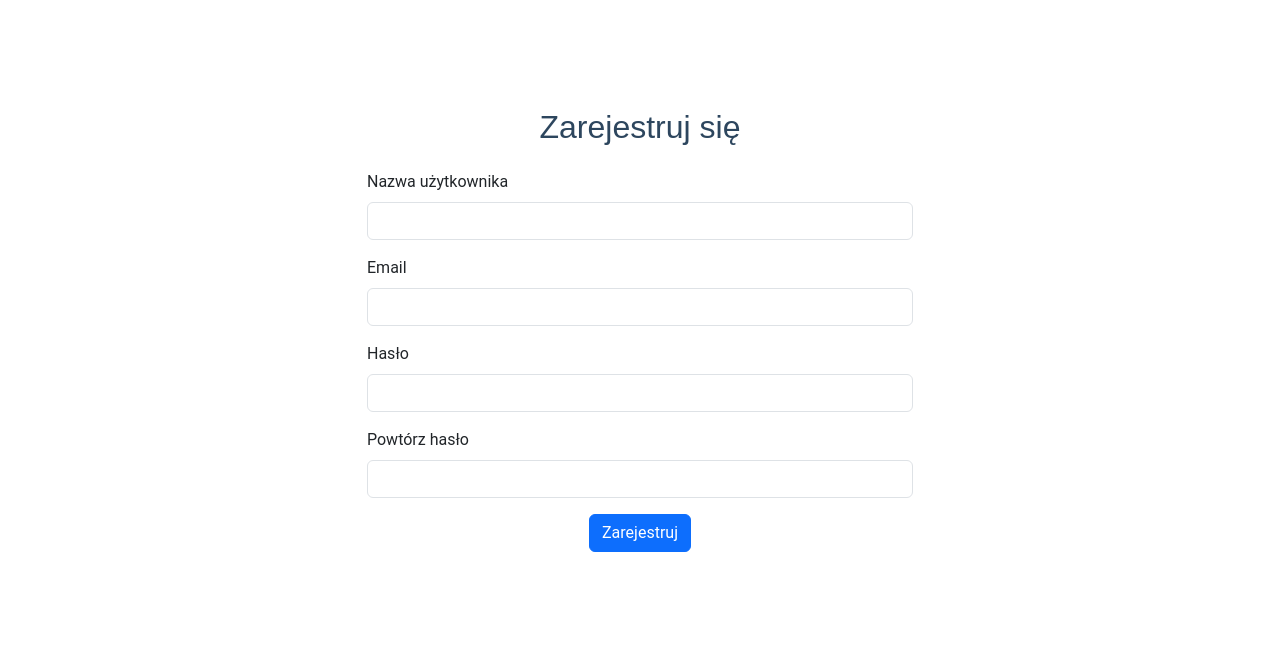
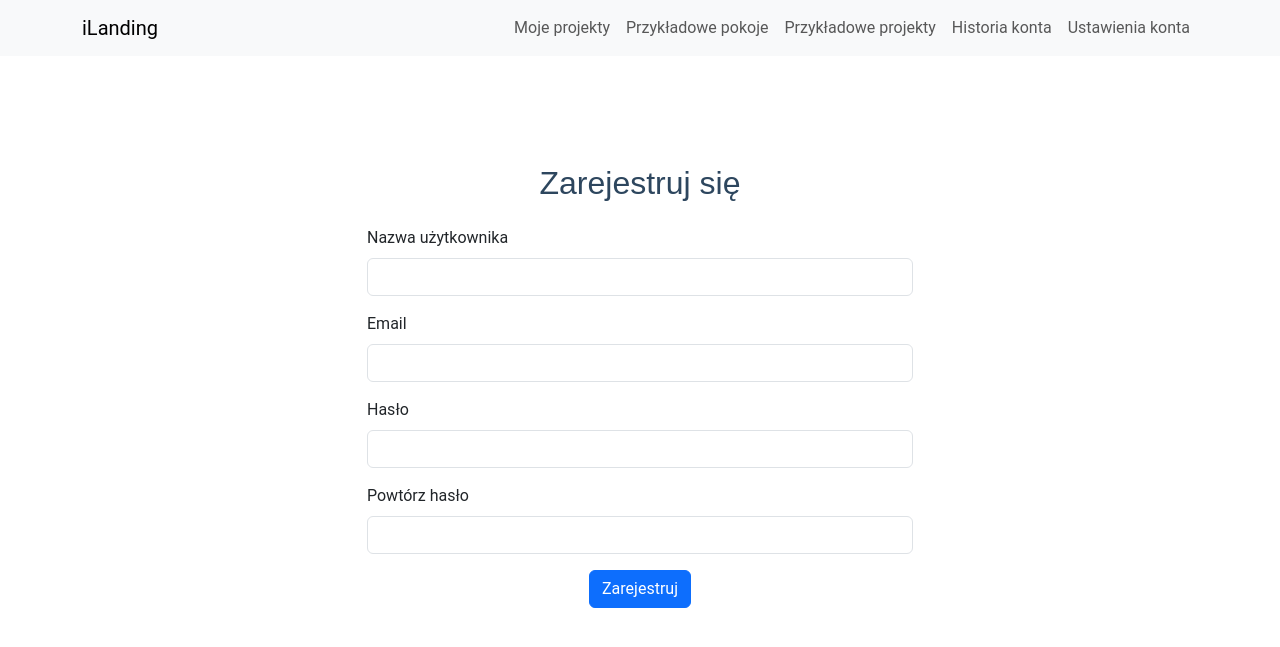
Before and after one commit to DorianWlodarczykZapas/AcousticAbsorptionCalc, a Django app: page /users/register/ in a window 1280 px wide. Shown: the top 647 px of the page. Run offline with Django 5.2, Linux system fonts and the light colour scheme; parts of the project's set-up code (start-up, migrations or seed data) failed here and were passed over; some libraries are stand-ins or nearby versions.

Commit message:
feat: Implementation of navbar in basic html file

```diff
--- a/AcousticAbsorptionCalc/users/templates/users/base.html
+++ b/AcousticAbsorptionCalc/users/templates/users/base.html
@@ -16,7 +16,41 @@
         {% block extra_head %}{% endblock %}
     </head>
     <body>
-        {% block header %}{% endblock %}
+        {% block header %}
+            <nav class="navbar navbar-expand-lg navbar-light bg-light mb-4">
+                <div class="container">
+                    <a class="navbar-brand" href="{% url 'home' %}">iLanding</a>
+                    <button class="navbar-toggler"
+                            type="button"
+                            data-bs-toggle="collapse"
+                            data-bs-target="#navbarNav"
+                            aria-controls="navbarNav"
+                            aria-expanded="false"
+                            aria-label="Toggle navigation">
+                        <span class="navbar-toggler-icon"></span>
+                    </button>
+                    <div class="collapse navbar-collapse" id="navbarNav">
+                        <ul class="navbar-nav ms-auto">
+                            <li class="nav-item">
+                                <a class="nav-link" href="{% url 'my_projects' %}">Moje projekty</a>
+                            </li>
+                            <li class="nav-item">
+                                <a class="nav-link" href="{% url 'sample_rooms' %}">Przykładowe pokoje</a>
+                            </li>
+                            <li class="nav-item">
+                                <a class="nav-link" href="{% url 'sample_projects' %}">Przykładowe projekty</a>
+                            </li>
+                            <li class="nav-item">
+                                <a class="nav-link" href="{% url 'account_history' %}">Historia konta</a>
+                            </li>
+                            <li class="nav-item">
+                                <a class="nav-link" href="{% url 'account_settings' %}">Ustawienia konta</a>
+                            </li>
+                        </ul>
+                    </div>
+                </div>
+            </nav>
+        {% endblock %}
         <main id="main">
             {% block content %}{% endblock %}
         </main>
```
